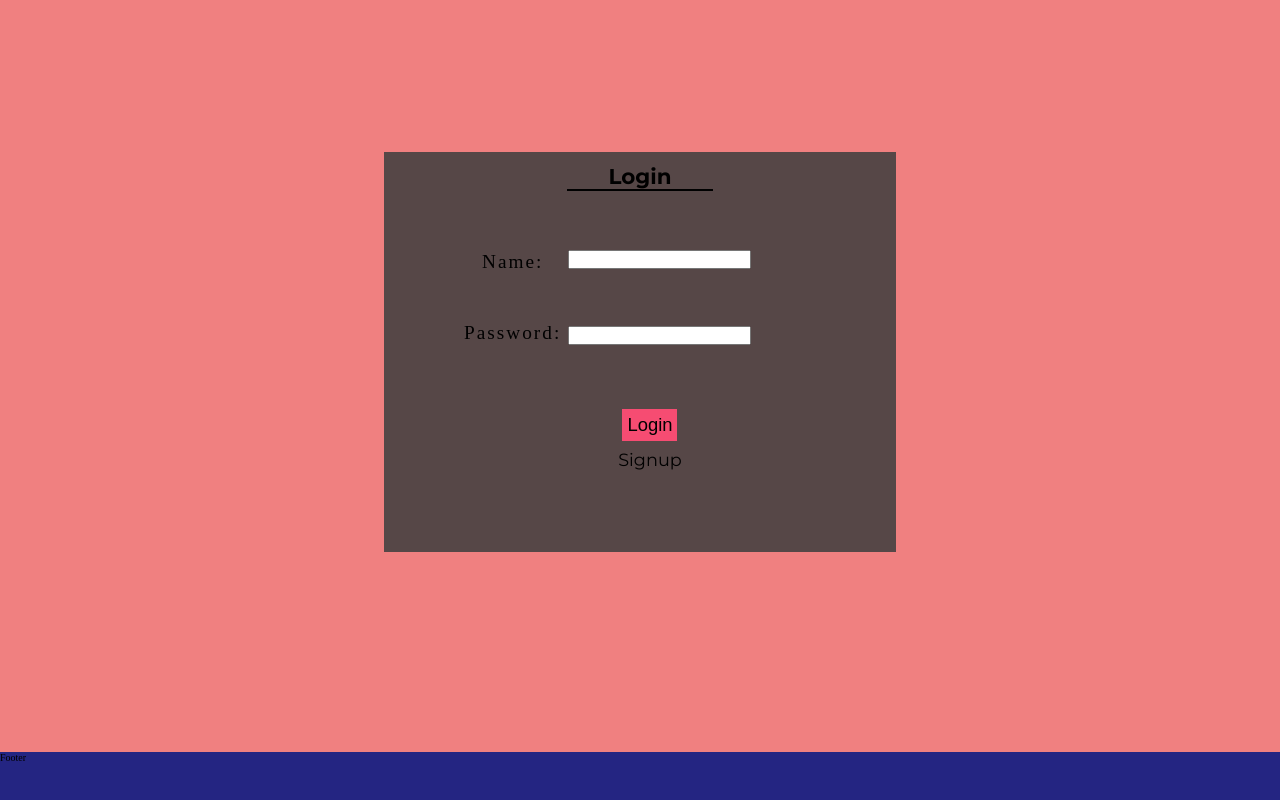
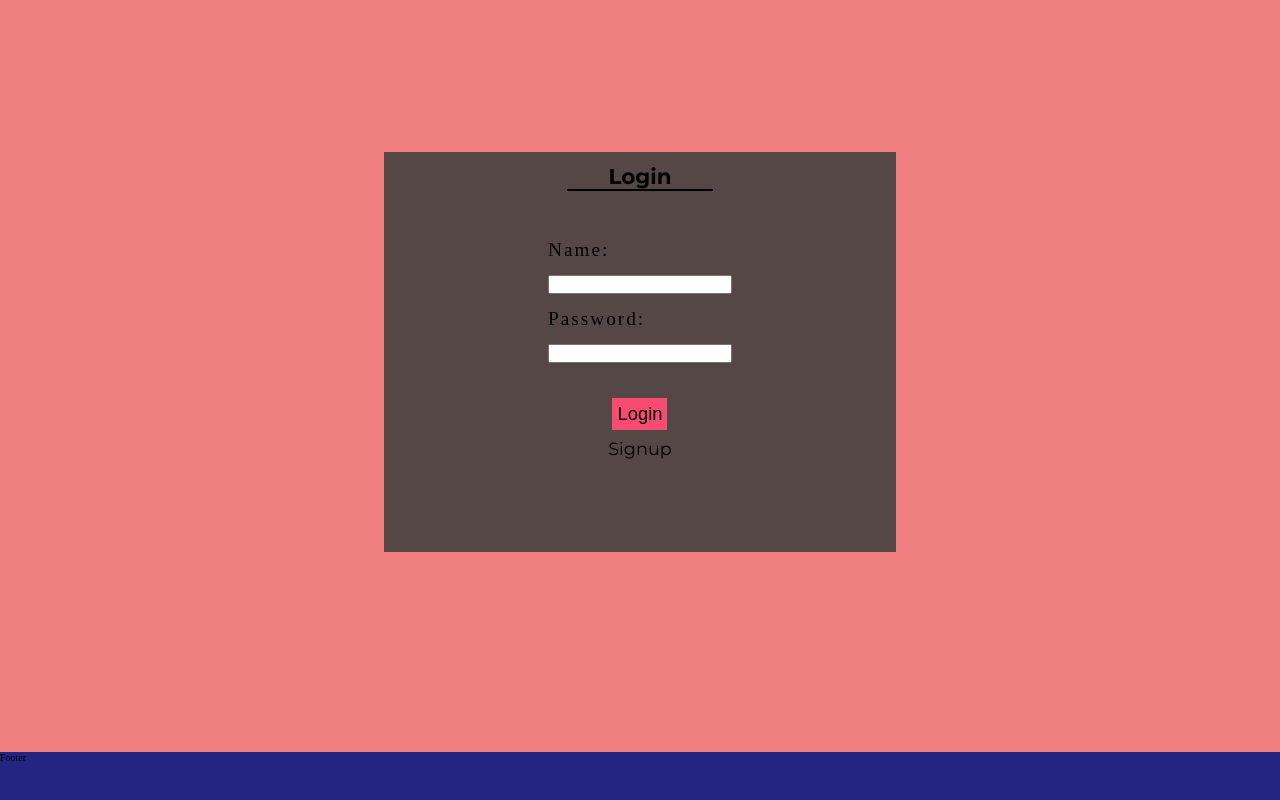
Before and after one commit to Binodsubedi/Portfolio-Management, a React (Create React App) app: page / in a window 1280 px wide. Shown: the part 848-1648 px from the top of the page. Built offline with nearby package versions, Linux system fonts and the light colour scheme.

Commit message:
Improved login-signup

```diff
--- a/sass/_separation.scss
+++ b/sass/_separation.scss
@@ -161,32 +161,39 @@
             }
             &__fields{
                 display: flex;
+                flex-direction: column;
                 align-items: center;
-                justify-content: flex-start;
-                height: calc(40% + 7vh);
-                margin-top: -3vh;
-                padding: 0 calc(1rem + 1vw);
-                transform: translateX(-2.8vw);
+                justify-content: center;
+                // height: calc(40% + 7vh);
+                // margin-top: -3vh;
+                // padding: 0 calc(1rem + 1vw);
+                // transform: translateX(-2.8vw);
 
 
-                &--label{
+                &--name{
                     display: flex;
                     flex-direction: column;
-                    justify-content: space-evenly;
-                    align-items: center;
+                    justify-content: center;
+                    align-items: flex-start;
                     // width: 30%;
                     padding: calc(0.4rem + 0.2vw);
-                    height: 100%;
+                    // height: 100%;
 
                     label{
                         font-size: calc(1.8rem + 0.1vw);
                         letter-spacing: 0.2rem;
                         line-height: 2rem;
+                        margin-bottom: 1.5rem;
+                        margin-top: 1.2rem;
+                    }
+                    input{
+                        padding-left: 0.3rem;
+                        margin-bottom: 0.8rem;
                     }
 
                 }
 
-                &--Inputfields{
+                &--password{
 
                     display: flex;
                     flex-direction: column;
@@ -194,7 +201,13 @@
                     justify-content: space-evenly;
 
                     input{
-                        padding-left: 0.2rem;
+                        padding-left: 0.3rem;
+                    }
+                    label{
+                        font-size: calc(1.8rem + 0.1vw);
+                        letter-spacing: 0.2rem;
+                        line-height: 2rem;
+                        margin-bottom: 1.5rem;
                     }
 
                 }
@@ -211,10 +224,11 @@
                 display: flex;
                 flex-direction: column;
                 align-items: center;
-                height: 30%;
+                height: calc(20% + 9vh);
                 justify-content: flex-start;
                 width: 23%;
-                transform: translate(1rem, calc(-1rem - 1vh));
+                // transform: translate(1rem, calc(-1rem - 1vh));
+                // transform: translateY(-0.5rem);
 
 
                 button{
@@ -225,6 +239,7 @@
                     cursor: pointer;
                     font-size: calc(1.2rem + 0.5vw);
                     // font-weight: bold;
+                    margin-top: 0.5rem;
 
                 }
 
@@ -236,10 +251,10 @@
             padding: calc(0.5rem + 0.5vw);
             &__header{
                 display: flex;
-                flex-direction: column;
+                // flex-direction: column;
                 // align-items: center;
                 justify-content: center;
-                width: 66%;
+                width: 64%;
                 border-bottom: 0.2rem solid black;
                 h2{
                     text-align: center;
@@ -252,32 +267,39 @@
             }
             &__fields{
                 display: flex;
+                flex-direction: column;
                 align-items: center;
-                justify-content: flex-start;
-                height: calc(40% + 7vh);
-                margin-top: -3vh;
-                padding: 0 calc(1rem + 1vw);
-                transform: translateX(-2.8vw);
+                justify-content: center;
+                // height: calc(40% + 7vh);
+                // margin-top: -3vh;
+                // padding: 0 calc(1rem + 1vw);
+                // transform: translateX(-2.8vw);
 
 
-                &--label{
+                &--name{
                     display: flex;
                     flex-direction: column;
-                    justify-content: space-evenly;
-                    align-items: center;
+                    justify-content: center;
+                    align-items: flex-start;
                     // width: 30%;
                     padding: calc(0.4rem + 0.2vw);
-                    height: 100%;
+                    // height: 100%;
 
                     label{
                         font-size: calc(1.8rem + 0.1vw);
                         letter-spacing: 0.2rem;
                         line-height: 2rem;
+                        margin-bottom: 1.5rem;
+                        margin-top: 1.2rem;
+                    }
+                    input{
+                        padding-left: 0.3rem;
+                        margin-bottom: 0.8rem;
                     }
 
                 }
 
-                &--Inputfields{
+                &--password{
 
                     display: flex;
                     flex-direction: column;
@@ -285,7 +307,13 @@
                     justify-content: space-evenly;
 
                     input{
-                        padding-left: 0.2rem;
+                        padding-left: 0.3rem;
+                    }
+                    label{
+                        font-size: calc(1.8rem + 0.1vw);
+                        letter-spacing: 0.2rem;
+                        line-height: 2rem;
+                        margin-bottom: 1.5rem;
                     }
 
                 }
@@ -302,10 +330,11 @@
                 display: flex;
                 flex-direction: column;
                 align-items: center;
-                height: 30%;
+                height: calc(20% + 9vh);
                 justify-content: flex-start;
                 width: 23%;
-                transform: translate(1rem, calc(-1rem - 1vh));
+                // transform: translate(1rem, calc(-1rem - 1vh));
+                // transform: translateY(-0.5rem);
 
 
                 button{
@@ -316,6 +345,7 @@
                     cursor: pointer;
                     font-size: calc(1.2rem + 0.5vw);
                     // font-weight: bold;
+                    margin-top: 0.5rem;
 
                 }
 
--- a/src/components/welcomeComp/Login.tsx
+++ b/src/components/welcomeComp/Login.tsx
@@ -38,12 +38,12 @@ const Login = (props:propsIn):JSX.Element => {
           </div>
           <div className='login-signup__container-inner-login__fields'>
 
-          <div className='login-signup__container-inner-login__fields--label'>
+          <div className='login-signup__container-inner-login__fields--name'>
         <label htmlFor="name">Name:</label>
+        <input type="text" id='name' />
+          </div>
+          <div className='login-signup__container-inner-login__fields--password'>
           <label htmlFor="pass">Password:</label>
-          </div>
-          <div className='login-signup__container-inner-login__fields--Inputfields'>
-        <input type="text" id='name' />
         <input type="password" id='pass' />
 
           </div>
@@ -63,13 +63,13 @@ const Login = (props:propsIn):JSX.Element => {
           </div>
           <div className='login-signup__container-inner-signup__fields'>
 
-          <div className='login-signup__container-inner-signup__fields--label'>
-        <label htmlFor="name">Name:</label>
-          <label htmlFor="pass">Password:</label>
+          <div className='login-signup__container-inner-signup__fields--name'>
+        <label htmlFor="nameSignup">Name:</label>
+        <input type="text" id='nameSignup' />
           </div>
-          <div className='login-signup__container-inner-signup__fields--Inputfields'>
-        <input type="text" id='name' />
-        <input type="password" id='pass' />
+          <div className='login-signup__container-inner-signup__fields--password'>
+          <label htmlFor="passSignup">Password:</label>
+        <input type="password" id='passSignup' />
 
           </div>
           </div>
--- a/src/styles/landing.css
+++ b/src/styles/landing.css
@@ -185,48 +185,57 @@ p {
 
 .login-signup__container-inner-login__fields {
   display: flex;
+  flex-direction: column;
   align-items: center;
-  justify-content: flex-start;
-  height: calc(40% + 7vh);
-  margin-top: -3vh;
-  padding: 0 calc(1rem + 1vw);
-  transform: translateX(-2.8vw);
+  justify-content: center;
 }
 
-.login-signup__container-inner-login__fields--label {
+.login-signup__container-inner-login__fields--name {
   display: flex;
   flex-direction: column;
-  justify-content: space-evenly;
-  align-items: center;
+  justify-content: center;
+  align-items: flex-start;
   padding: calc(0.4rem + 0.2vw);
-  height: 100%;
 }
 
-.login-signup__container-inner-login__fields--label label {
+.login-signup__container-inner-login__fields--name label {
   font-size: calc(1.8rem + 0.1vw);
   letter-spacing: 0.2rem;
   line-height: 2rem;
+  margin-bottom: 1.5rem;
+  margin-top: 1.2rem;
 }
 
-.login-signup__container-inner-login__fields--Inputfields {
+.login-signup__container-inner-login__fields--name input {
+  padding-left: 0.3rem;
+  margin-bottom: 0.8rem;
+}
+
+.login-signup__container-inner-login__fields--password {
   display: flex;
   flex-direction: column;
   height: 100%;
   justify-content: space-evenly;
 }
 
-.login-signup__container-inner-login__fields--Inputfields input {
-  padding-left: 0.2rem;
+.login-signup__container-inner-login__fields--password input {
+  padding-left: 0.3rem;
+}
+
+.login-signup__container-inner-login__fields--password label {
+  font-size: calc(1.8rem + 0.1vw);
+  letter-spacing: 0.2rem;
+  line-height: 2rem;
+  margin-bottom: 1.5rem;
 }
 
 .login-signup__container-inner-login__button-container {
   display: flex;
   flex-direction: column;
   align-items: center;
-  height: 30%;
+  height: calc(20% + 9vh);
   justify-content: flex-start;
   width: 23%;
-  transform: translate(1rem, calc(-1rem - 1vh));
 }
 
 .login-signup__container-inner-login__button-container button {
@@ -236,6 +245,7 @@ p {
   border: none;
   cursor: pointer;
   font-size: calc(1.2rem + 0.5vw);
+  margin-top: 0.5rem;
 }
 
 .login-signup__container-inner-signup {
@@ -244,9 +254,8 @@ p {
 
 .login-signup__container-inner-signup__header {
   display: flex;
-  flex-direction: column;
   justify-content: center;
-  width: 66%;
+  width: 64%;
   border-bottom: 0.2rem solid black;
 }
 
@@ -258,48 +267,57 @@ p {
 
 .login-signup__container-inner-signup__fields {
   display: flex;
+  flex-direction: column;
   align-items: center;
-  justify-content: flex-start;
-  height: calc(40% + 7vh);
-  margin-top: -3vh;
-  padding: 0 calc(1rem + 1vw);
-  transform: translateX(-2.8vw);
+  justify-content: center;
 }
 
-.login-signup__container-inner-signup__fields--label {
+.login-signup__container-inner-signup__fields--name {
   display: flex;
   flex-direction: column;
-  justify-content: space-evenly;
-  align-items: center;
+  justify-content: center;
+  align-items: flex-start;
   padding: calc(0.4rem + 0.2vw);
-  height: 100%;
 }
 
-.login-signup__container-inner-signup__fields--label label {
+.login-signup__container-inner-signup__fields--name label {
   font-size: calc(1.8rem + 0.1vw);
   letter-spacing: 0.2rem;
   line-height: 2rem;
+  margin-bottom: 1.5rem;
+  margin-top: 1.2rem;
 }
 
-.login-signup__container-inner-signup__fields--Inputfields {
+.login-signup__container-inner-signup__fields--name input {
+  padding-left: 0.3rem;
+  margin-bottom: 0.8rem;
+}
+
+.login-signup__container-inner-signup__fields--password {
   display: flex;
   flex-direction: column;
   height: 100%;
   justify-content: space-evenly;
 }
 
-.login-signup__container-inner-signup__fields--Inputfields input {
-  padding-left: 0.2rem;
+.login-signup__container-inner-signup__fields--password input {
+  padding-left: 0.3rem;
+}
+
+.login-signup__container-inner-signup__fields--password label {
+  font-size: calc(1.8rem + 0.1vw);
+  letter-spacing: 0.2rem;
+  line-height: 2rem;
+  margin-bottom: 1.5rem;
 }
 
 .login-signup__container-inner-signup__button-container {
   display: flex;
   flex-direction: column;
   align-items: center;
-  height: 30%;
+  height: calc(20% + 9vh);
   justify-content: flex-start;
   width: 23%;
-  transform: translate(1rem, calc(-1rem - 1vh));
 }
 
 .login-signup__container-inner-signup__button-container button {
@@ -309,6 +327,7 @@ p {
   border: none;
   cursor: pointer;
   font-size: calc(1.2rem + 0.5vw);
+  margin-top: 0.5rem;
 }
 
 .login-signup__container .inner-container-active {
```
Also changed, not shown: 1 other file (tests, documents, lock files or other folders).
